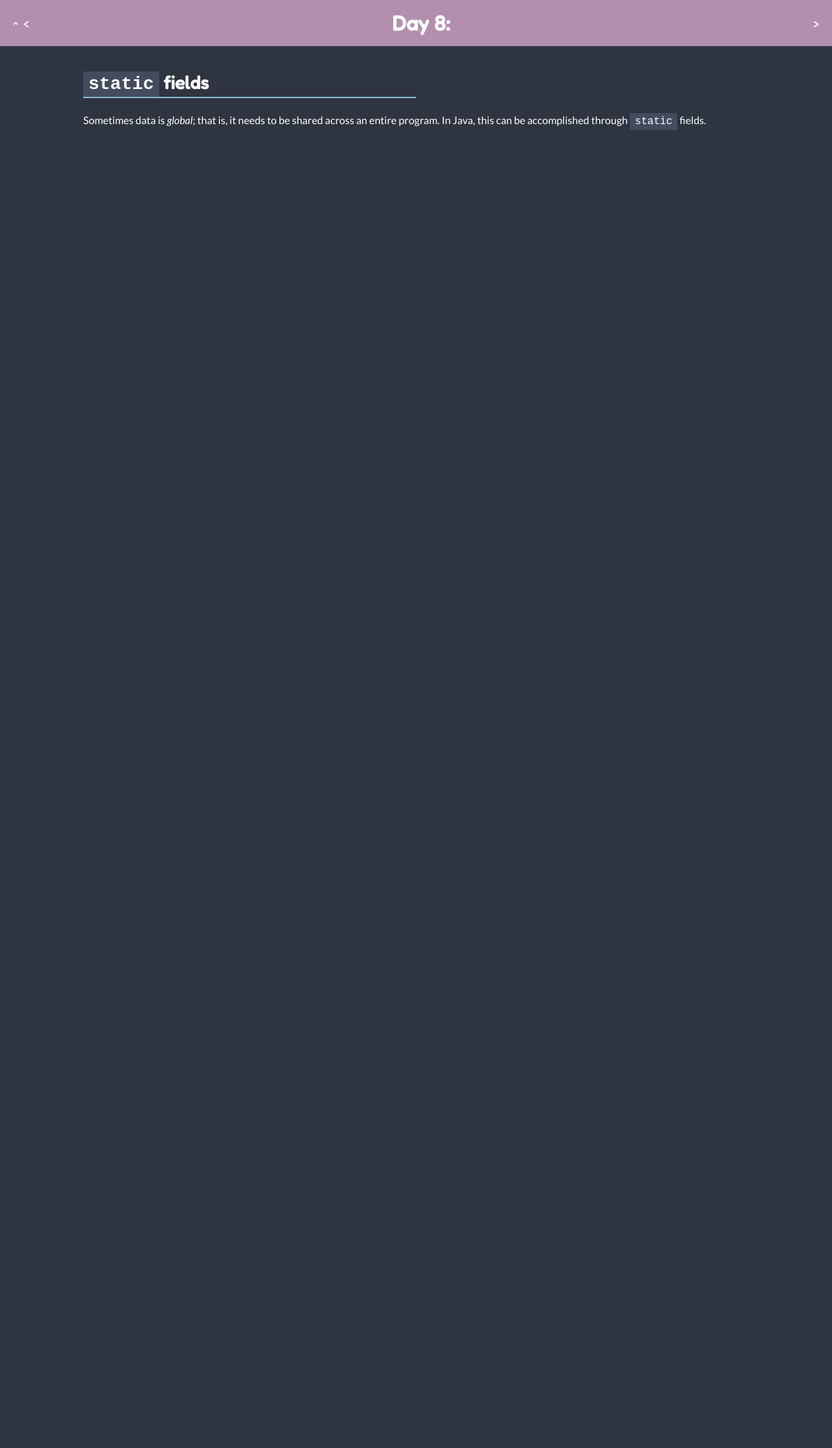
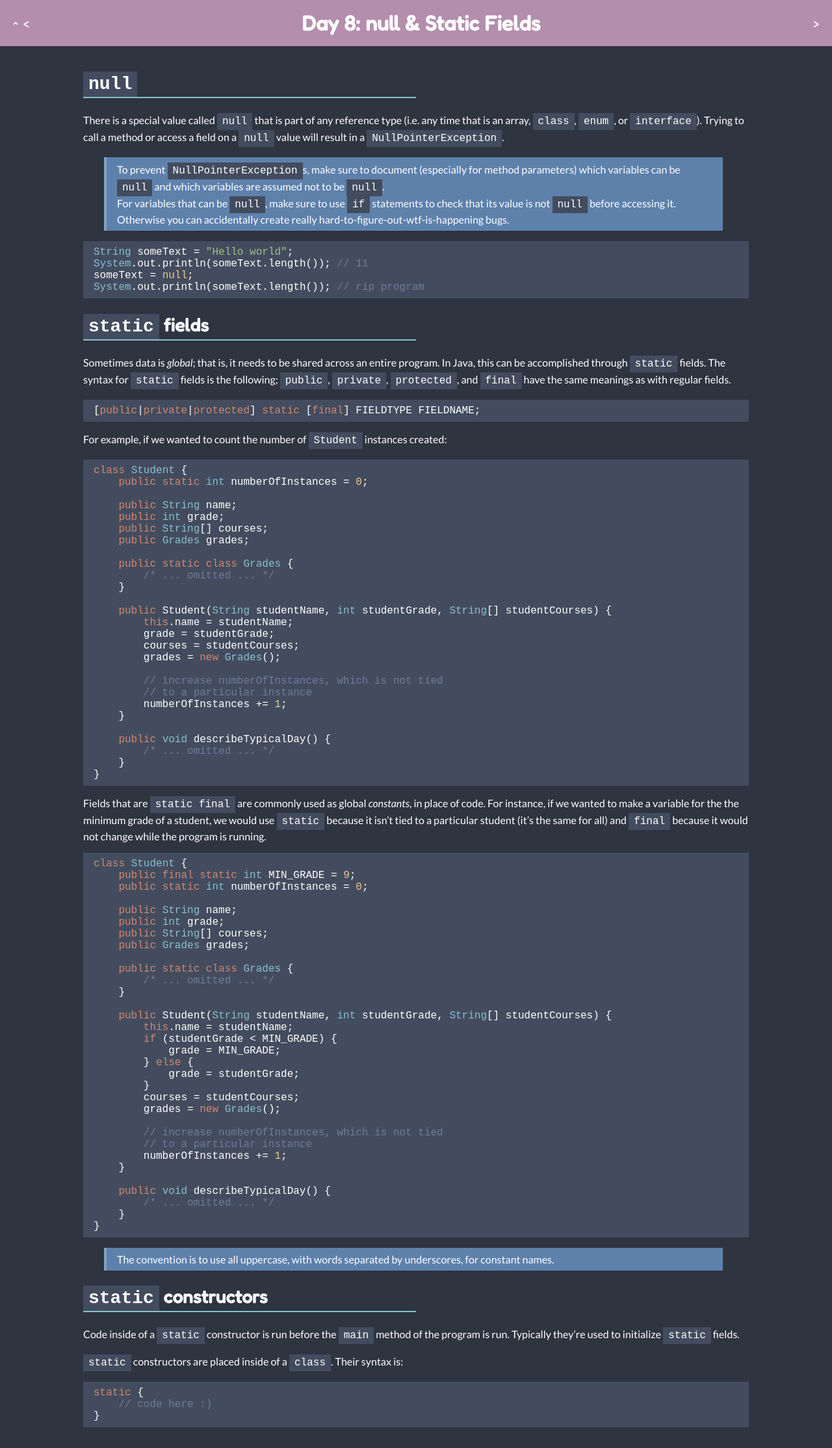
Before and after one commit to Jellyfish4654/guides, a Jekyll site: the page built from java/day8.md, in a window 1280 px wide. Shown: the whole page at 65% size. Built offline with Jekyll 4.4.1, drawn with Linux system fonts in a browser that asks for light colours; before the commit the page ends 900 px from its top, so only the background shows below that.

Commit message:
add day 8

````diff
--- a/_data/java.yml
+++ b/_data/java.yml
@@ -19,6 +19,8 @@
 
  - title: "Classes 100.1"
    exercises: true
+
+ - title: "null & Static Fields"
 
 # keep in mind
 # the purpose of this isn't just to teach java
@@ -46,6 +48,7 @@
 ##  - string parsing/formatting
 ##  - collection classes
 ##  - file IO
+##  - networking?
 
 ## red exercises
 ##  - Sunday thing - in reality not that bad [day 4]
--- /dev/null
+++ b/_plugins/electiondata.rb
@@ -0,0 +1,16 @@
+
+require 'net/http'
+
+# fetch UK election data from
+# wikidata
+module Elections
+    class Generator < Jekyll::Generator
+        def generate(site)
+            file = Jekyll::Page.new(site, __dir__, "", "uk-elections.csv").tap do |file|
+                file.content = Net::HTTP.get(URI("https://www.wikidata.org/wiki/Special:EntityData/Q25052149.json"))
+                file.output
+            end
+            site.pages << file
+        end
+    end
+end
--- a/java/day8.md
+++ b/java/day8.md
@@ -5,6 +5,113 @@ dataset: java
 # static members & static constructors
 ---
 
+## `null`
+There is a special value called `null` that is part of any reference type (i.e. any time that is an array, `class`, `enum`, or `interface`).
+Trying to call a method or access a field on a `null` value will result in a `NullPointerException`.
+
+> To prevent `NullPointerException`s, make sure to document (especially for method parameters) which variables can be `null` and which variables are assumed
+not to be `null`.
+> For variables that can be `null`, make sure to use `if` statements to check that its value is not `null` before accessing it. Otherwise
+> you can accidentally create really hard-to-figure-out-wtf-is-happening bugs.
+
+```java
+String someText = "Hello world";
+System.out.println(someText.length()); // 11
+someText = null;
+System.out.println(someText.length()); // rip program
+```
+
 ## `static` fields
 Sometimes data is *global*; that is, it needs to be shared across an entire program. In Java, this
-can be accomplished through `static` fields.
+can be accomplished through `static` fields. The syntax for `static` fields is the following; `public`, `private`, `protected`, and `final`
+have the same meanings as with regular fields.
+
+```java
+[public|private|protected] static [final] FIELDTYPE FIELDNAME;
+```
+
+For example, if we wanted to count the number of `Student` instances created:
+
+```java
+class Student {
+    public static int numberOfInstances = 0;
+
+    public String name;
+    public int grade;
+    public String[] courses;
+    public Grades grades;
+
+    public static class Grades {
+        /* ... omitted ... */
+    }
+
+    public Student(String studentName, int studentGrade, String[] studentCourses) {
+        this.name = studentName;
+        grade = studentGrade;
+        courses = studentCourses;
+        grades = new Grades();
+
+        // increase numberOfInstances, which is not tied
+        // to a particular instance
+        numberOfInstances += 1;
+    }
+
+    public void describeTypicalDay() {
+        /* ... omitted ... */
+    }
+}
+```
+
+Fields that are `static final` are commonly used as global *constants*, in place of code. For instance,
+if we wanted to make a variable for the the minimum grade of a student, we would use `static` because
+it isn't tied to a particular student (it's the same for all) and `final` because it would not
+change while the program is running.
+
+```java
+class Student {
+    public final static int MIN_GRADE = 9;
+    public static int numberOfInstances = 0;
+
+    public String name;
+    public int grade;
+    public String[] courses;
+    public Grades grades;
+
+    public static class Grades {
+        /* ... omitted ... */
+    }
+
+    public Student(String studentName, int studentGrade, String[] studentCourses) {
+        this.name = studentName;
+        if (studentGrade < MIN_GRADE) {
+            grade = MIN_GRADE;
+        } else {
+            grade = studentGrade;
+        }
+        courses = studentCourses;
+        grades = new Grades();
+
+        // increase numberOfInstances, which is not tied
+        // to a particular instance
+        numberOfInstances += 1;
+    }
+
+    public void describeTypicalDay() {
+        /* ... omitted ... */
+    }
+}
+```
+
+> The convention is to use all uppercase, with words separated by underscores, for constant names.
+
+## `static` constructors
+Code inside of a `static` constructor is run before the `main` method of the program is run.
+Typically they're used to initialize `static` fields.
+
+`static` constructors are placed inside of a `class`. Their syntax is:
+
+```java
+static {
+    // code here :)
+}
+```
--- a/style.css
+++ b/style.css
@@ -69,9 +69,9 @@ a:active {
     color: #d08770; }
 .highlight .s, .highlight .s2 { /*strings*/
     color: #a3be8c; }
-.highlight .mf, .highlight .mi {
+.highlight .mf, .highlight .mi, .highlight .kc {
     color: #ebcb8b; }
-.highlight .c, .highlight .c1, .highlight .c2 {
+.highlight .c, .highlight .c1, .highlight .c2, .highlight .cm {
     color: #6e7c99; }
 
 .mermaid {
````
Also changed, not shown: java/day7.md (+1 -1 lines).
